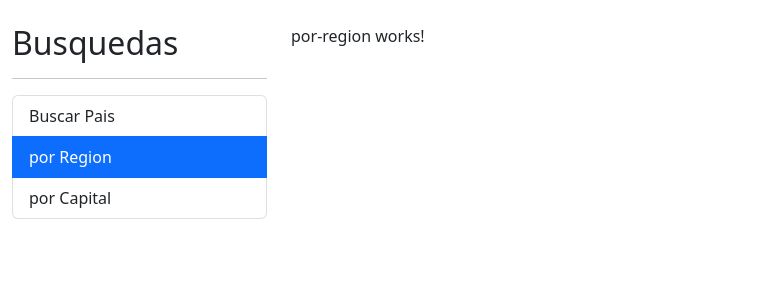
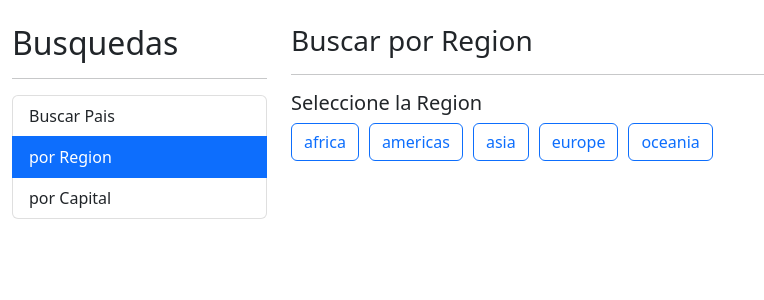
Before and after one commit to lelequinter/03-paisesApp, an Angular app: page /region in a window 1280 px wide. Shown: the top 300 px of the page, without its empty margins (0-764 px from the left). Built offline with nearby package versions, Linux system fonts and the light colour scheme.

Commit message:
ngClass, class y [class]

```diff
--- a/src/app/pais/pages/por-region/por-region.component.html
+++ b/src/app/pais/pages/por-region/por-region.component.html
@@ -1 +1,24 @@
-<p>por-region works!</p>
+<h3>
+  Buscar por Region <small>{{ regionActiva | titlecase }}</small>
+</h3>
+<hr />
+
+<h5>Seleccione la Region</h5>
+
+<div class="row">
+  <div class="col">
+    <!-- [class.btn-primary]="region == regionActiva" -->
+    <!-- 'btn-primary': regionActiva === region,
+        'btn-outline-primary': regionActiva !== region -->
+    <button
+      *ngFor="let region of regiones"
+      class="btn"
+      [ngClass]="[
+        regionActiva === region ? 'btn-primary' : 'btn-outline-primary'
+      ]"
+      (click)="activarRegion(region)"
+    >
+      {{ region }}
+    </button>
+  </div>
+</div>
--- a/src/app/pais/pages/por-region/por-region.component.ts
+++ b/src/app/pais/pages/por-region/por-region.component.ts
@@ -3,14 +3,25 @@ import { Component, OnInit } from '@angular/core';
 @Component({
   selector: 'app-por-region',
   templateUrl: './por-region.component.html',
-  styles: [
-  ]
+  styles: [`
+    .col {
+      display: flex;
+      gap: 10px
+    }
+    `]
 })
 export class PorRegionComponent implements OnInit {
+
+  regiones: string[] = ['africa', 'americas', 'asia', 'europe', 'oceania'];
+  regionActiva: string = '';
 
   constructor() { }
 
   ngOnInit(): void {
   }
 
+  activarRegion(region: string) {
+    this.regionActiva = region;
+  }
+
 }
```
